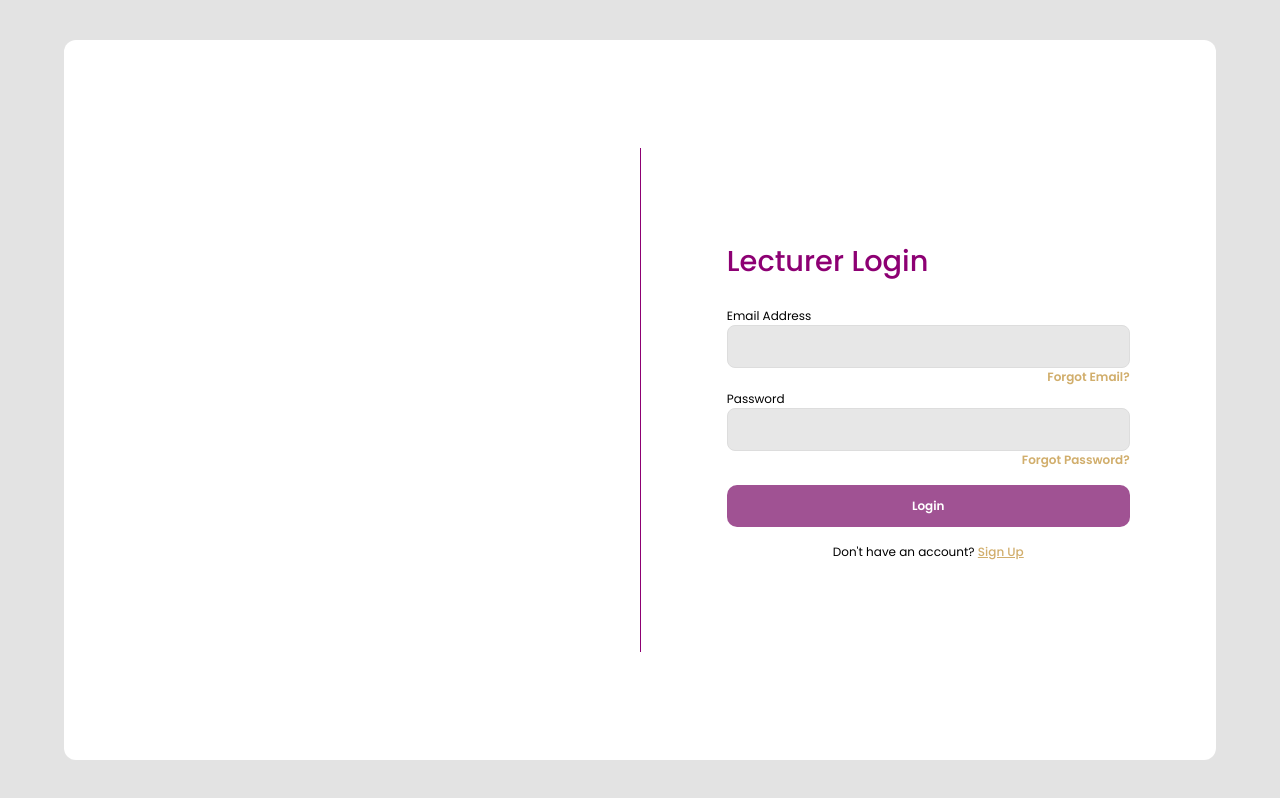
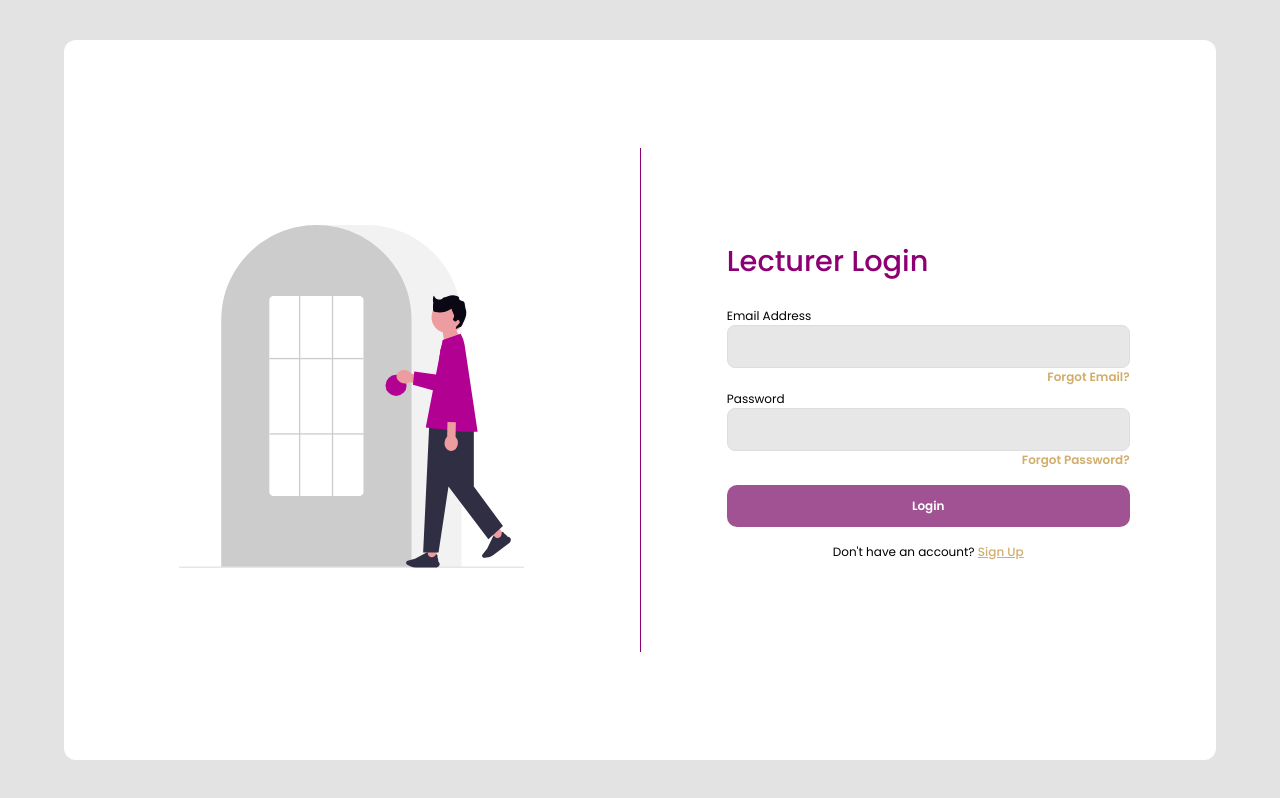
Before and after one commit to BGE123/LecturerPorfolio, a plain HTML site: page Portfolio/login.html in a window 1280 px wide. Drawn offline with Linux system fonts and the light colour scheme.

Commit message:
Fix HTML structure and update image source

```diff
--- a/Portfolio/login.html
+++ b/Portfolio/login.html
@@ -18,7 +18,7 @@
     <section id="login" class="page-section">
       <div class="auth-body">
         <div class="login-image">
-          <img src="images/login_pic3.svg" alt="" />
+          <img src="assets/login_pic3.svg" alt="" />
         </div>
         <div class="line"></div>
         <div class="auth-container">
```
